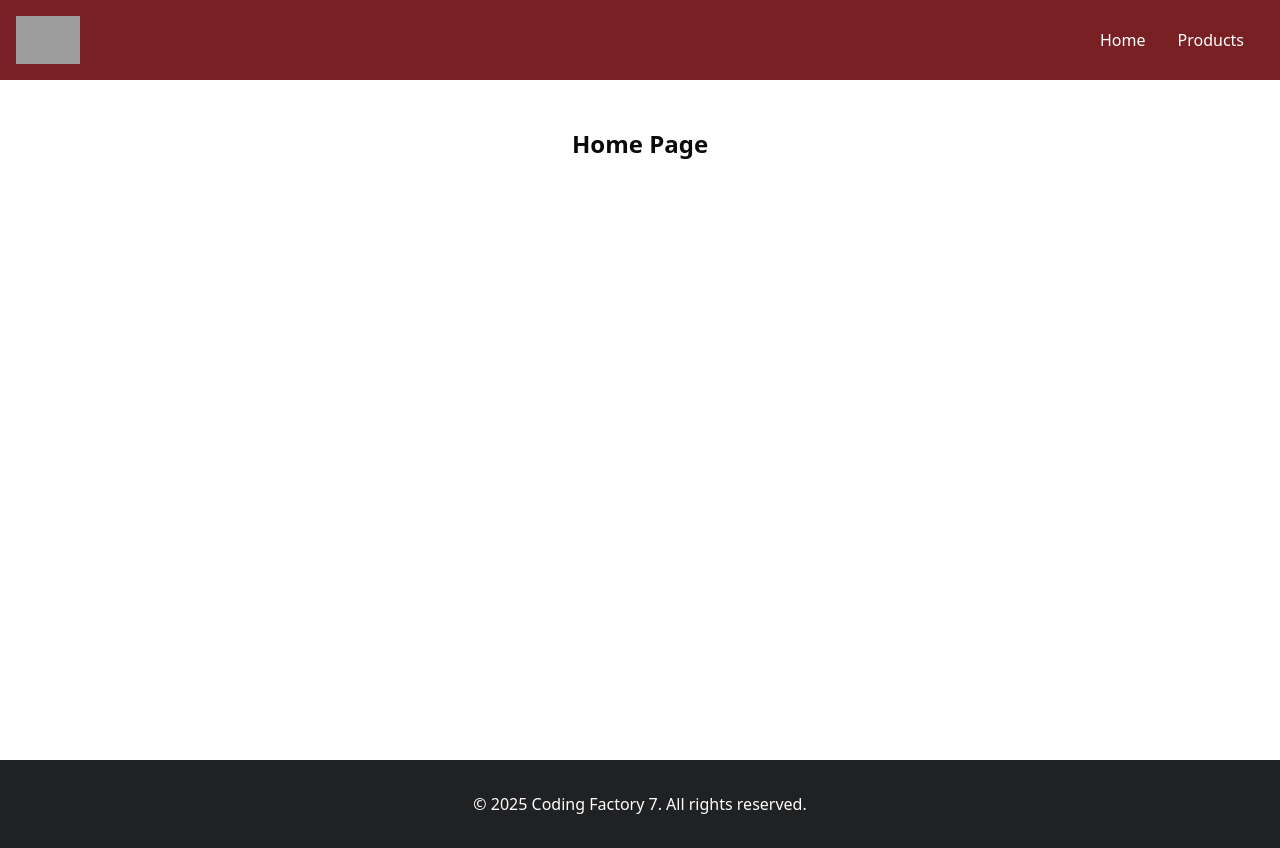
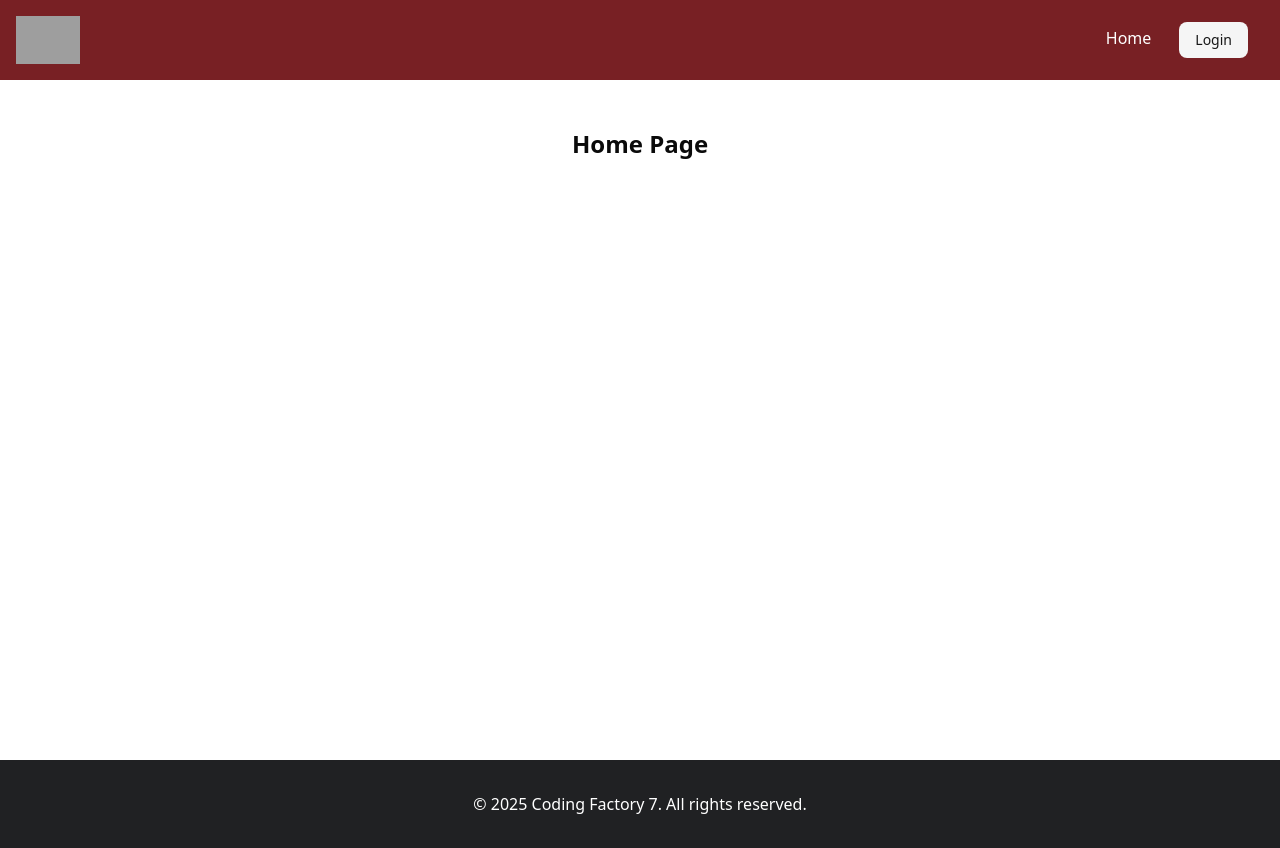
Before and after one commit to STzelas/cf7-react-crud, a React (Vite) app: page / in a window 1280 px wide. Built offline with nearby package versions, Linux system fonts and the light colour scheme; no server answers; grey boxes are pictures that could not be loaded.

Commit message:
feat: Auth button added to header

```diff
--- a/src/components/Header.tsx
+++ b/src/components/Header.tsx
@@ -1,6 +1,7 @@
 import { useState } from "react";
 import { Link } from "react-router";
 import { Menu, X } from "lucide-react";
+import { AuthButton } from "@/components/AuthButton.tsx";
 
 const Header = () => {
   const [menuOpen, setMenuOpen] = useState(false);
@@ -30,12 +31,7 @@ const Header = () => {
           >
             Home
           </Link>
-          <Link
-            to="/products"
-            className="block md:inline hover:underline hover:underline-offset-4 p-4 md:p-1"
-          >
-            Products
-          </Link>
+          <AuthButton />
         </nav>
       </div>
     </header>
```
